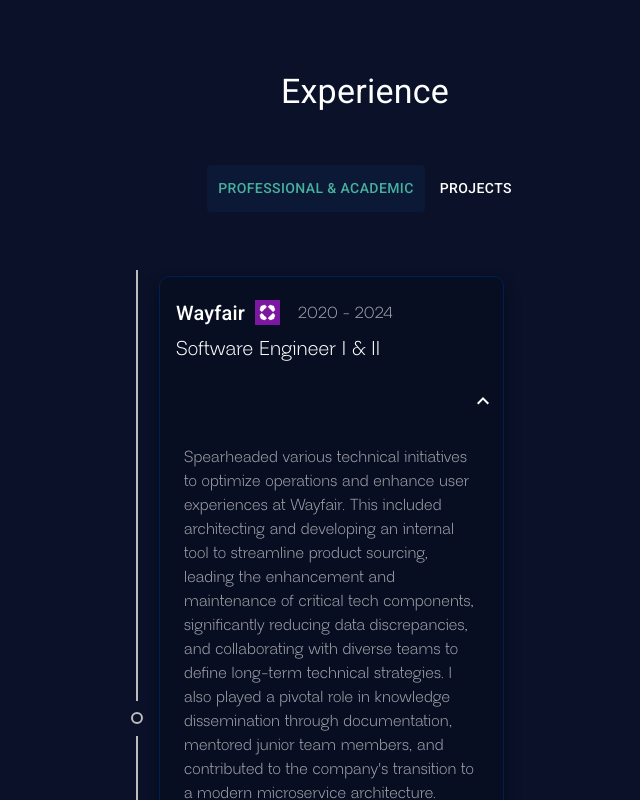
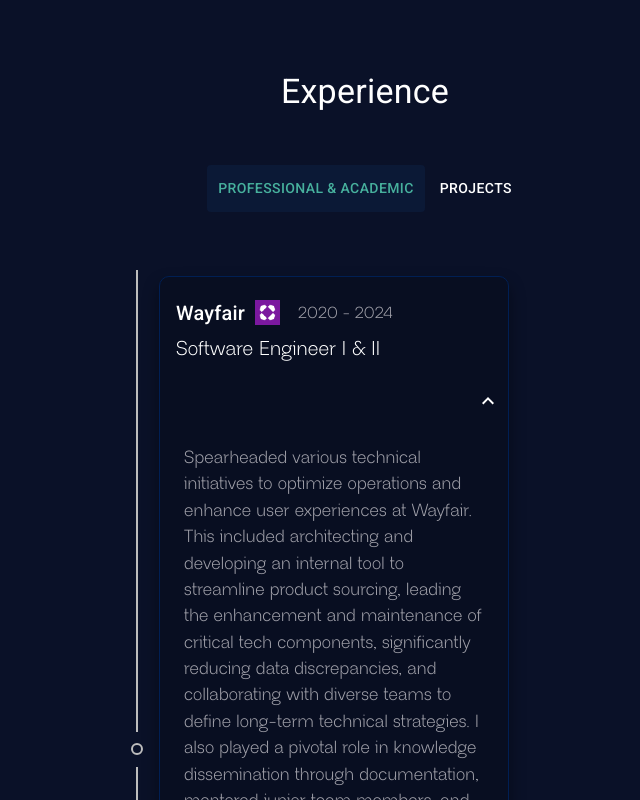
Before and after one commit to norm-norman/my-next-site, a Next.js app: page / in a window 1280 px wide. Both pictures are taken after a click on the button 758 px from the left and 3334 px from the top of the page. Shown: the part 2934-3734 px from the top of the page, without its empty margins (275-915 px from the left). Built offline with nearby package versions, Linux system fonts and the light colour scheme; no server answers.

Commit message:
fix button text state

```diff
--- a/src/components/contact-form/contact-form-wrapper.js
+++ b/src/components/contact-form/contact-form-wrapper.js
@@ -34,6 +34,7 @@
     if (data.success) {
       event.target.reset();
       setShowSubmitted(true);
+      setButtonText(buttonTexts.send); // reset button text
     } else {
       console.log('Error', data);
       setErrorText(data.message);
--- a/src/components/timeline/card/hidden-card-content.js
+++ b/src/components/timeline/card/hidden-card-content.js
@@ -18,7 +18,7 @@
           sx={{
             fontFamily: 'Neue Regrade',
             textAlign: 'left',
-            fontSize: '1.0em',
+            fontSize: '1.1em',
           }}
         >
           {positionData.description}
--- a/src/components/timeline/card/selectable-timeline-card.js
+++ b/src/components/timeline/card/selectable-timeline-card.js
@@ -32,7 +32,7 @@
         borderColor: '#001F54',
         boxShadow: '0 8px 16px 0 rgba(0,0,0,0.4)',
         borderRadius: '10px',
-        maxWidth: 345,
+        maxWidth: 350,
         color: 'white',
       }}
     >
```
